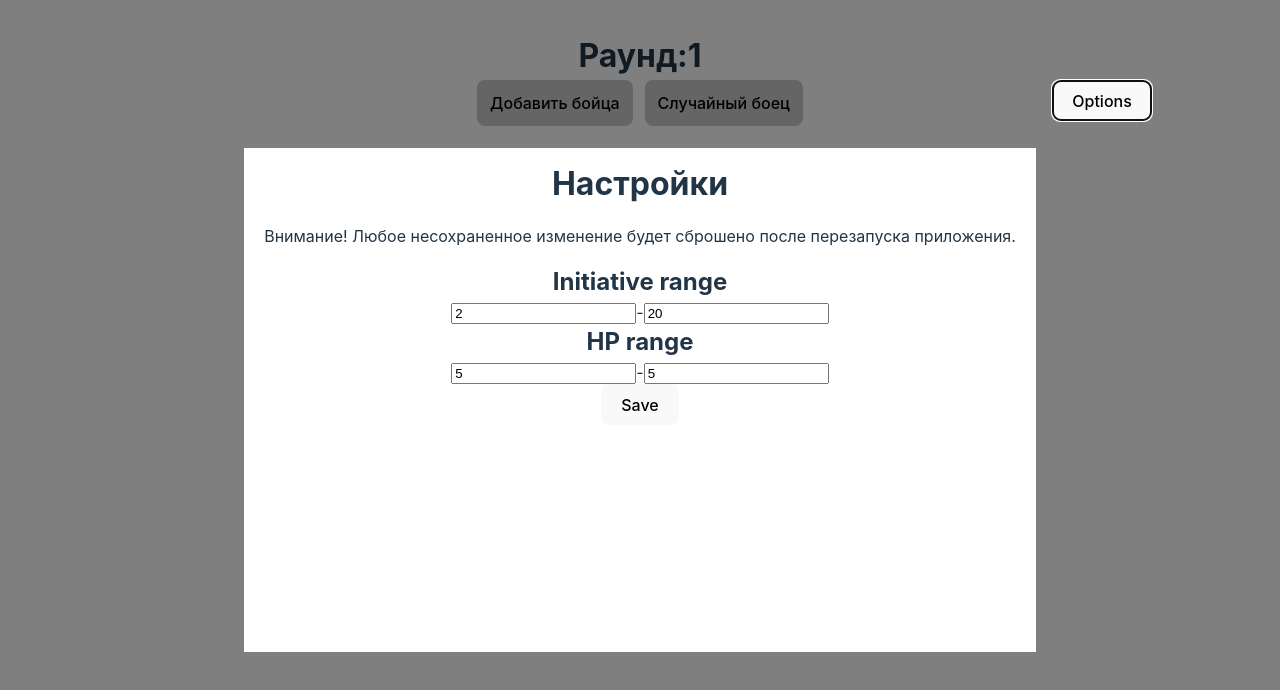
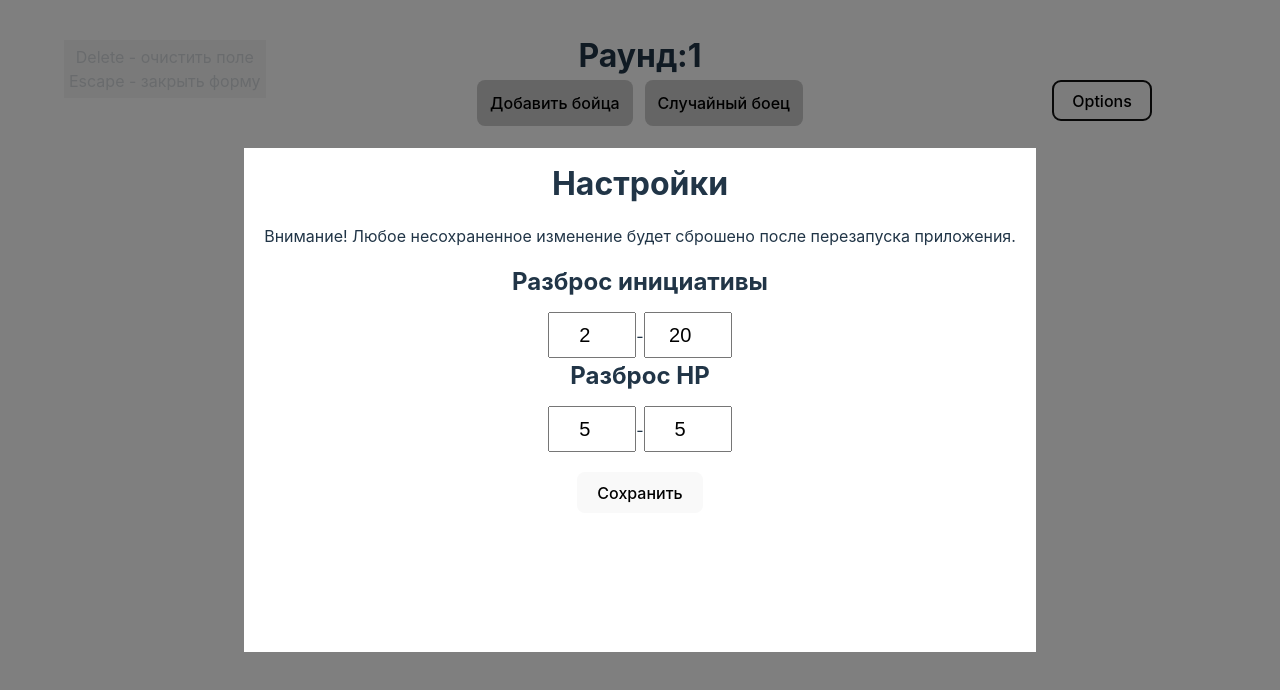
Before and after one commit to Kolos0071/initiative-tracker, a Vue app: page / in a window 1280 px wide. Both pictures are taken after a click on the button "Options". Shown: the top 690 px of the page. Built offline with nearby package versions, Linux system fonts and the light colour scheme.

Commit message:
add style

```diff
--- a/src/renderer/src/App.vue
+++ b/src/renderer/src/App.vue
@@ -1,4 +1,8 @@
 <template>
+  <ul class="tip">
+    <li>Delete - очистить поле</li>
+    <li>Escape - закрыть форму</li>
+  </ul>
   <button class="option-button" @click="optionFormState.toggler">Options</button>
   <OptionsForm :option-form-state="optionFormState" @save="saveOptions()"/>
   <FighterForm :form-state="formState" @add="addFighter()"/>
@@ -16,6 +20,7 @@
           <div
             class="fighter-list__item fighter"
           >
+            <button class="fighter__remove-button">X</button>
             <h2>{{ fighter.name }}</h2>
             <h3>Инициатива: {{ fighter.initiative }}</h3>
             <div v-if="fighter.hits > 0">
--- a/src/renderer/src/app.ts
+++ b/src/renderer/src/app.ts
@@ -146,7 +146,8 @@ export default {
           document.addEventListener('keydown', (e) => {
 
                 if (e.key === 'Escape') {
-                    formState.value.isOpen = false
+                    formState.value.isOpen = false;
+                    optionFormState.value.isOpen = false;
                 }
 
                 if (e.key === 'Delete') {
--- a/src/renderer/src/assets/main.css
+++ b/src/renderer/src/assets/main.css
@@ -123,11 +123,6 @@ main {
 }
 
 
-
-.form__input-wrapper:not(:last-child) {
-  margin-bottom: 12px;
-}
-
 .fighter-list {
     display: flex;
     flex-wrap: wrap;
@@ -165,32 +160,19 @@ main {
   position: fixed;
   top: 10%;
   right: 10%;
-  z-index: 1000;
-}
-.fighter-form__wrapper {
-  display: flex;
-  flex-direction: column;
-  height: 100%;
-  justify-content: space-around;
+  z-index: 1;
 }
 
-.fighter-form__input-wrapper:not(:last-child) {
-  margin-bottom: 20px;
+.fighter {
+  position: relative;
 }
 
-.fighter-form__input-label {
-  display: block;
+.fighter__remove-button {
+  position: absolute;
+  right: 5px;
+  top: 5px;
 }
 
-.fighter-form__input {
-  height: 40px;
-  font-size: 20px;
-  text-align: center;
-}
-
-.fighter-form__button:not(:last-child) {
-  margin-right: 16px;
-}
 
 .fighter__handler-list {
   display: flex;
@@ -221,7 +203,19 @@ main {
 }
 
 
+.tip {
+  position: fixed;
+  padding: 5px;
+  top: 5%;
+  left: 5%;
+  background-color: #cacaca;
+  opacity: 0.2;
+}
 
+.tip:hover {
+  opacity: 1;
+  cursor: default;
+}
 
 @media (prefers-color-scheme: light) {
   :root {
--- a/src/renderer/src/components/FighterForm.vue
+++ b/src/renderer/src/components/FighterForm.vue
@@ -32,6 +32,30 @@ defineProps<{
 }>()
 </script>
 
-<style scoped>
+<style>
 
+.fighter-form__wrapper {
+  display: flex;
+  flex-direction: column;
+  height: 100%;
+  justify-content: space-around;
+}
+
+.fighter-form__input-wrapper:not(:last-child) {
+  margin-bottom: 20px;
+}
+
+.fighter-form__input-label {
+  display: block;
+}
+
+.fighter-form__input {
+  height: 40px;
+  font-size: 20px;
+  text-align: center;
+}
+
+.fighter-form__button:not(:last-child) {
+  margin-right: 16px;
+}
 </style>
--- a/src/renderer/src/components/OptionsForm.vue
+++ b/src/renderer/src/components/OptionsForm.vue
@@ -14,24 +14,48 @@ defineProps<{
       Внимание! Любое несохраненное изменение будет сброшено после перезапуска приложения.
     </p>
     <div class="option-form__container">
-      <div>
-        <h2>Initiative range</h2>
-        <input type="number" v-model="optionFormState.initiativeMin">
+      <div class="option-form__input-wrapper">
+        <h2 class="option-form__input-title">Разброс инициативы</h2>
+        <input class="option-form__input" type="number" v-model="optionFormState.initiativeMin">
         <span>-</span>
-        <input type="number" v-model="optionFormState.initiativeMax">
+        <input class="option-form__input" type="number" v-model="optionFormState.initiativeMax">
       </div>
-      <div>
-        <h2>HP range</h2>
-        <input type="number" v-model="optionFormState.hpMin">
+      <div class="option-form__input-wrapper">
+        <h2 class="option-form__input-title">Разброс HP</h2>
+        <input class="option-form__input" type="number" v-model="optionFormState.hpMin">
         <span>-</span>
-        <input type="number" v-model="optionFormState.hpMax">
+        <input class="option-form__input" type="number" v-model="optionFormState.hpMax">
       </div>
     </div>
-    <button @click="$emit('save')">Save</button>
+
+    <div class="option-form__footer">
+      <button class="option-form__button" @click="$emit('save')">Сохранить</button>
+
+    </div>
   </CommonForm>
 </template>
 
 
 <style >
+.option-form__input-wrapper:last-child {
+}
+.option-form__footer {
+  position: sticky;
+  bottom: 0;
+  background-color: #fff;
+}
+.option-form__input-title {
+  margin-bottom: 12px;
+}
 
+.option-form__input {
+  height: 40px;
+  font-size: 20px;
+  width: 80px;
+  text-align: center;
+}
+
+.option-form__button {
+  margin-top: 20px;
+}
 </style>
```
